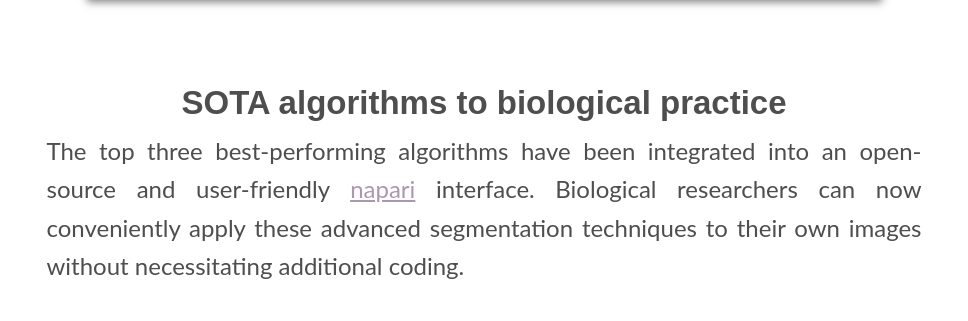
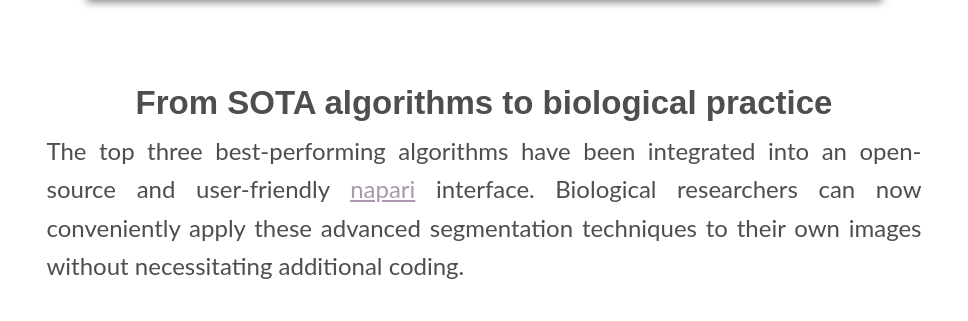
Before and after one commit to uni-cellseg/uni-cellseg.github.io, a plain HTML site: page index.html in a window 1280 px wide. Shown: the part 3137-3458 px from the top of the page, without its empty margins (164-1132 px from the left). Drawn offline with nearby package versions, Linux system fonts and the light colour scheme; some packages are replaced by stand-ins of ours; some icons are missing; a web font is replaced by a local one.

Commit message:
add From

```diff
--- a/index.html
+++ b/index.html
@@ -197,7 +197,7 @@
             </div>
         </div>
         <div class="section">
-            <h2>SOTA algorithms to biological practice</h2>
+            <h2>From SOTA algorithms to biological practice</h2>
             <div class="subsection" id="NetworkDetail">
                 <p>
                     The top three
```
